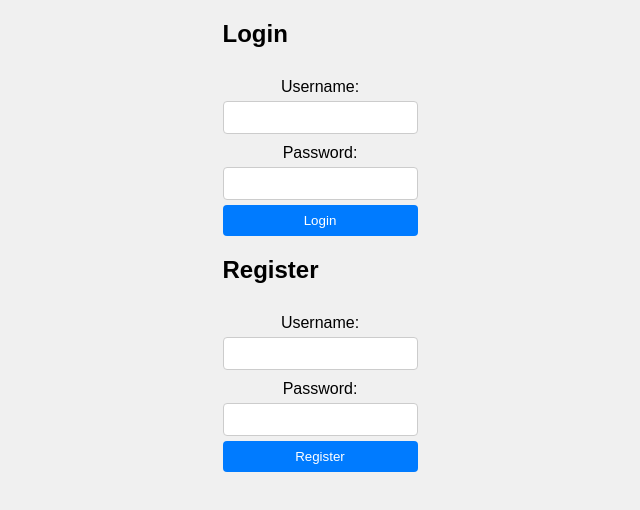
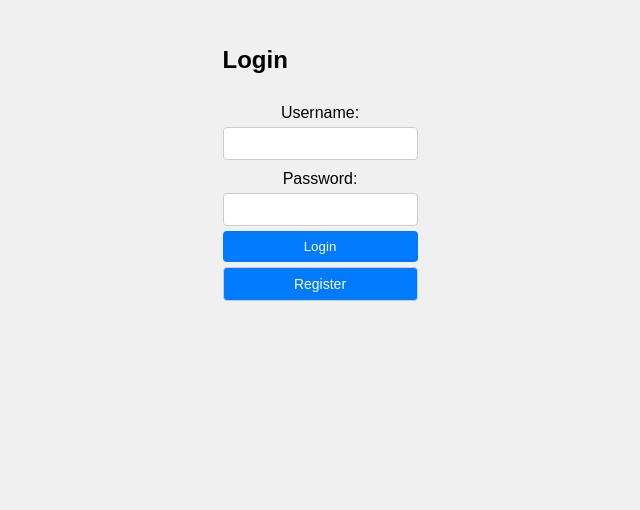
Before and after one commit to samicodess/online-voting-system, a plain HTML site: page auth.html in a window 1280 px wide. Shown: the whole page, without its empty margins (320-960 px from the left). Drawn offline with Linux system fonts and the light colour scheme; files whose address does not match are found by name.

Commit message:
first commit

```diff
--- a/auth.html
+++ b/auth.html
@@ -16,19 +16,7 @@
           <label for="loginPassword">Password:</label>
           <input type="password" id="loginPassword" name="password" required />
           <button type="submit">Login</button>
-        </form>
-        <h1>Register</h1>
-        <form id="registerForm">
-          <label for="registerUsername">Username:</label>
-          <input type="text" id="registerUsername" name="username" required />
-          <label for="registerPassword">Password:</label>
-          <input
-            type="password"
-            id="registerPassword"
-            name="password"
-            required
-          />
-          <button type="submit">Register</button>
+          <a href="index.html">Register</a>
         </form>
       </div>
     </div>
--- a/styles.css
+++ b/styles.css
@@ -74,7 +74,40 @@ input[type="submit"]:hover {
   text-decoration: underline;
 }
 
+a {
+  text-decoration: none;
+  background-color: #007bff;
+  color: white;
+  cursor: pointer;
+  border: none;
+  margin-top: 7px;
+  padding: 8px;
+  margin-top: 5px;
+  border: 1px solid #ccc;
+  border-radius: 4px;
+  text-align: center;
+  font-size: 14px;
+}
+
+a:hover {
+  background-color: #0056b3;
+}
+
 /* Content Styles */
+
+.reg-h1 {
+  display: flex;
+  align-items: center;
+  text-align: center;
+}
+
+.container {
+  display: flex;
+  flex-direction: column;
+  align-items: center;
+  justify-content: center;
+  margin-top: 26px;
+}
 .content {
   flex: 1;
   padding: 20px;
```
Also changed, not shown: index.html (added, +24 -0 lines).
